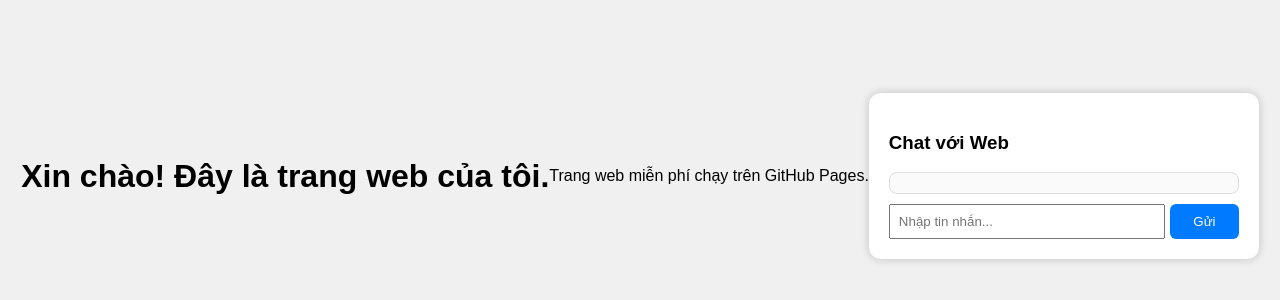
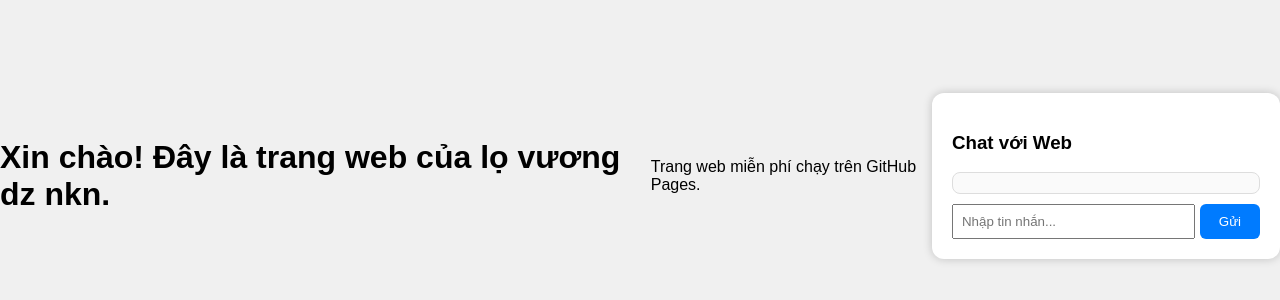
Before and after one commit to nknvn/nknvn.github.io, a plain HTML site: page index.html in a window 1280 px wide. Shown: the part 224-524 px from the top of the page. Drawn offline with Linux system fonts and the light colour scheme; no server answers.

Commit message:
Update index.html

```diff
--- a/index.html
+++ b/index.html
@@ -5,7 +5,7 @@
     <title>Trang Web của Bạn</title>
 </head>
 <body>
-    <h1>Xin chào! Đây là trang web của tôi.</h1>
+    <h1>Xin chào! Đây là trang web của lọ vương dz nkn.</h1>
     <p>Trang web miễn phí chạy trên GitHub Pages.</p>
 </body>
 </html>
```
